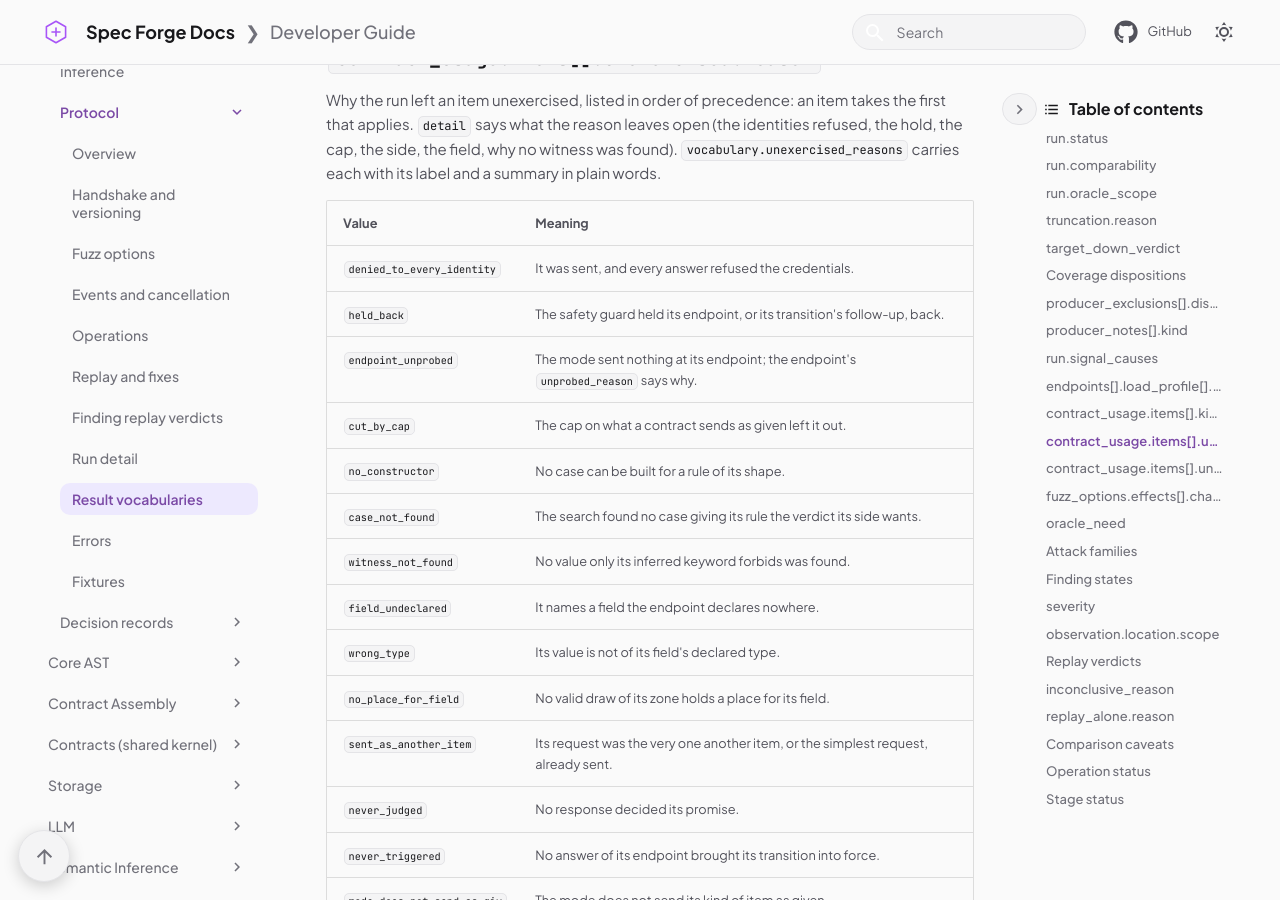
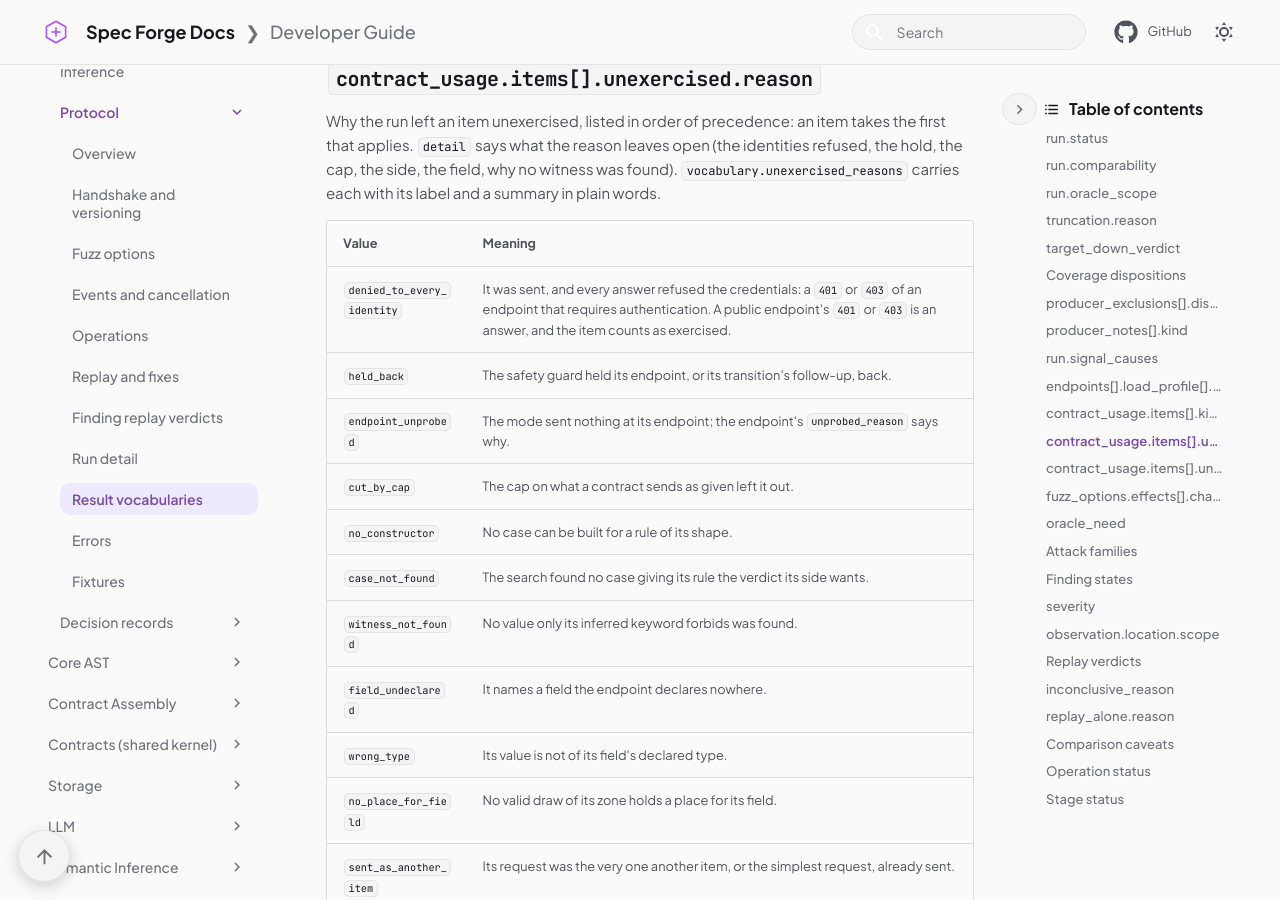
Before and after one commit to Spec-Forge-Testing/specforge-docs, an MkDocs documentation site: the page built from docs/modules/core/protocol/vocabularies.md, in a window 1280 px wide and 900 px high, scrolled down 10280 px. Built offline with MkDocs 1.6.1 and Material for MkDocs 9.7.7, drawn with Linux system fonts in a browser that asks for light colours; comment, search, counter and statistics services are not loaded; some of the changed text lies outside the part shown.

Commit message:
docs: a public endpoint's 401 or 403 never counts as refused credentials

```diff
--- a/docs/modules/core/protocol/vocabularies.md
+++ b/docs/modules/core/protocol/vocabularies.md
@@ -218,7 +218,7 @@ without a table of its own ([vocabulary](handshake.md#vocabulary)).
 | --- | --- | --- |
 | `no_responses` | No request reached the target | No request reached the target: every attempt was an availability, timeout or unsendable-request failure. |
 | `requests_unanswered` | Some requests went unanswered | Some requests reached the target, but an endpoint left at least three of its requests, and at least 5 % of them, with a timeout or an availability failure, so what the run says of that endpoint rests on the rest. `metrics.by_category` and the endpoint's `by_category` count them. Never raised beside `no_responses`. |
-| `credentials_refused` | Some endpoints refused every request's credentials | One or more targeted endpoints got at least one response, and every response was a `401` or a `403`: the run's credentials opened nothing there, as when the target no longer accepts the identities' tokens, so the run verified nothing behind that endpoint's access check. The endpoint's [`requests_refused`](run-detail.md#requests-refused) counts them. An endpoint without a response does not raise it; an `auth` run, which crosses each endpoint with the identities its access policy should refuse, never raises it; nor does a run stored before `requests_refused` was kept. |
+| `credentials_refused` | Some endpoints refused every request's credentials | One or more targeted endpoints that require authentication got at least one response, and every response was a `401` or a `403`: the run's credentials opened nothing there, as when the target no longer accepts the identities' tokens, so the run verified nothing behind that endpoint's access check. The endpoint's [`requests_refused`](run-detail.md#requests-refused) counts them. An endpoint without a response does not raise it; an `auth` run, which crosses each endpoint with the identities its access policy should refuse, never raises it; nor does a run stored before `requests_refused` was kept. |
 | `endpoints_excluded` | Some endpoints were excluded | One or more declared endpoints were excluded from this run. |
 | `contracts_unproduced` | Some endpoints ran without rules | One or more endpoints of a run with a producer are in `producer_exclusions`, whatever their `disposition`: the producer left them without a contract, so they ran on their schema alone or were withheld. An endpoint the static analysis could not trace counts too. |
 | `withheld_by_safety_guard` | Held back by the safety guard | The safety guard held back one or more targeted endpoints, so they were never probed: a declared risk flag, or `assumed_write` (an unsafe method no producer judged a write for). |
@@ -267,7 +267,7 @@ in plain words.
 
 | Value | Meaning |
 | --- | --- |
-| `denied_to_every_identity` | It was sent, and every answer refused the credentials. |
+| `denied_to_every_identity` | It was sent, and every answer refused the credentials: a `401` or `403` of an endpoint that requires authentication. A public endpoint's `401` or `403` is an answer, and the item counts as exercised. |
 | `held_back` | The safety guard held its endpoint, or its transition's follow-up, back. |
 | `endpoint_unprobed` | The mode sent nothing at its endpoint; the endpoint's `unprobed_reason` says why. |
 | `cut_by_cap` | The cap on what a contract sends as given left it out. |
```
Also changed, not shown: docs/modules/core/adr/core.md (+3 -1 lines), docs/modules/core/protocol/run-detail.md (+1 -1 lines), docs/modules/specforge-engine/data-flow.md (+2 -1 lines), docs/modules/storage/data-model.md (+1 -1 lines), docs/user-guide/cli-reference.md (+1 -1 lines).
